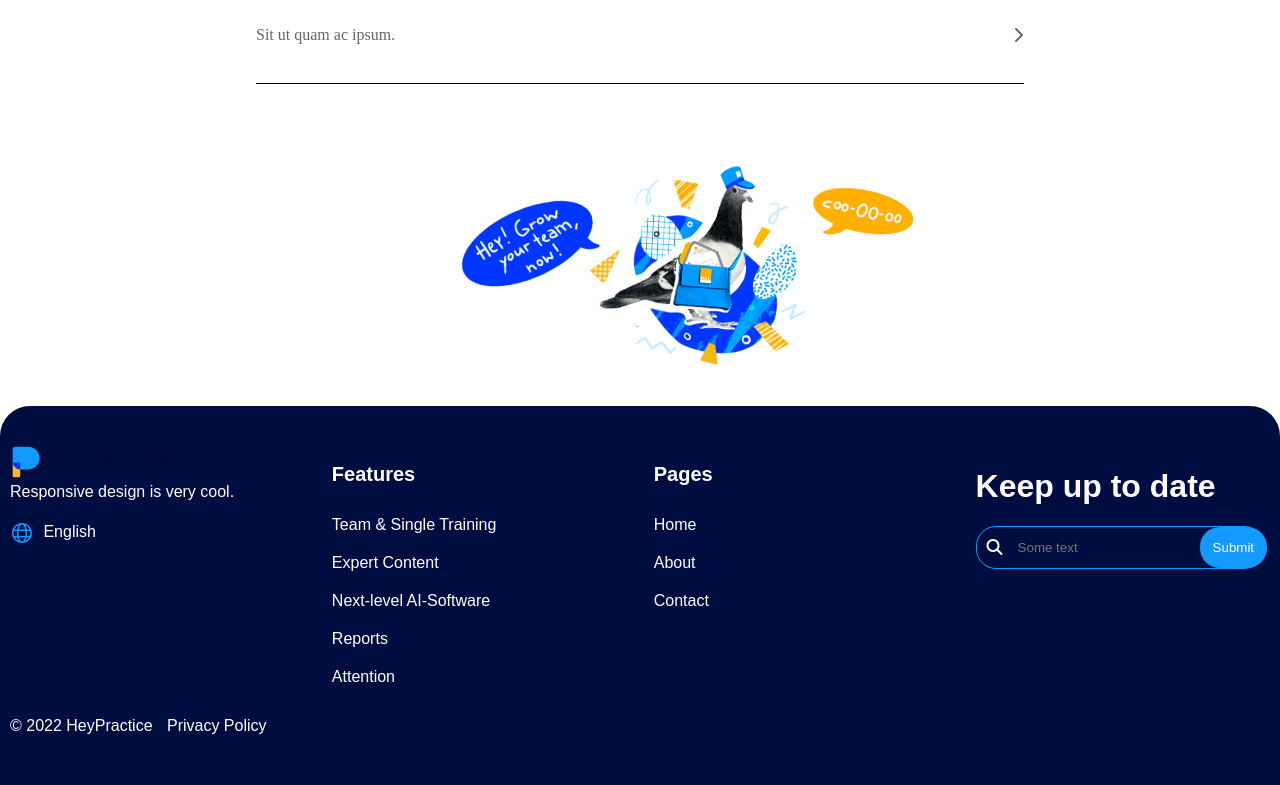
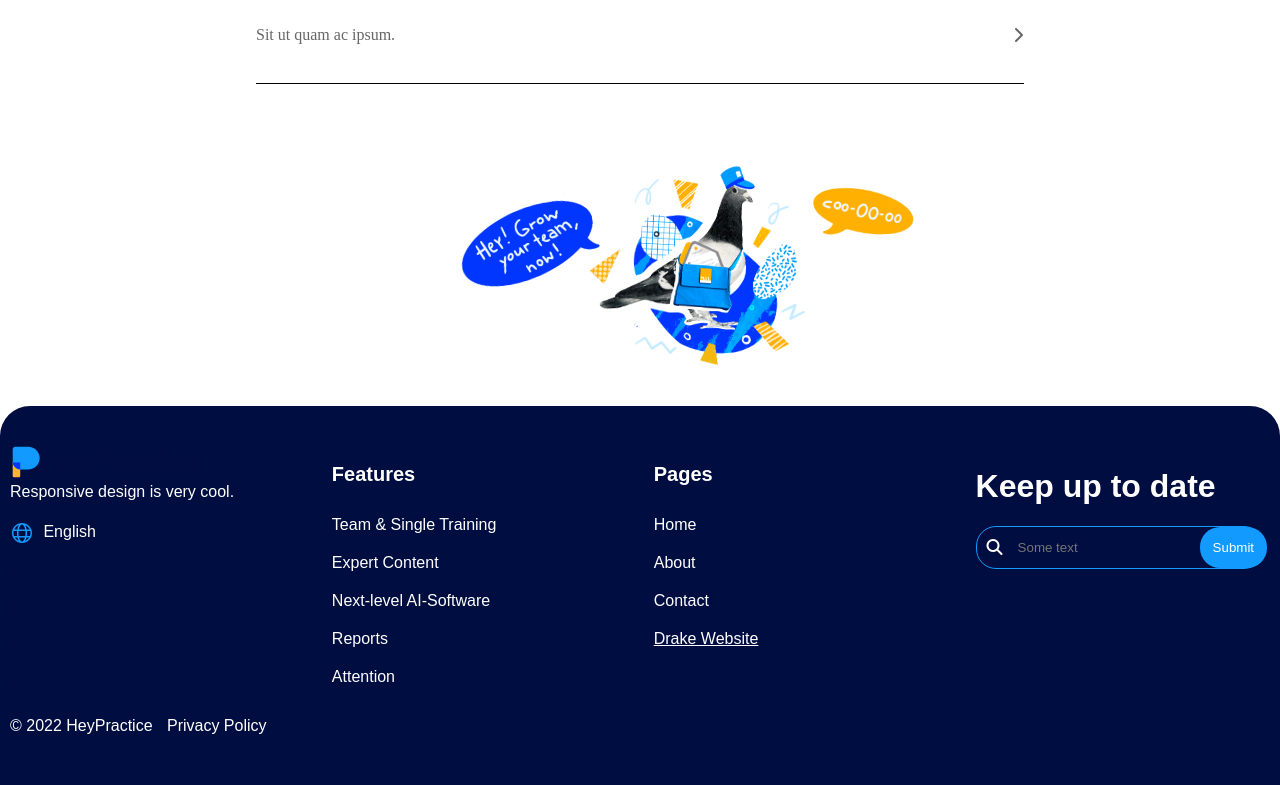
Before and after one commit to Gooowan/hw4_Solomatin, a plain HTML site: page index.html in a window 1280 px wide. Shown: the part 1306-2091 px from the top of the page. Drawn offline with Linux system fonts and the light colour scheme; a web font is replaced by a local one.

Commit message:
added link to drake website in index.html

```diff
--- a/index.html
+++ b/index.html
@@ -161,6 +161,7 @@
         <p>Home</p>
         <p>About</p>
         <p>Contact</p>
+        <p><a style="color: white" href="website%20with%20all%20need%20requirements%20HW4/drake_biography.html">Drake Website</a></p>
     </div>
     <div class="footer-column">
         <h1>Keep up to date</h1>
```
